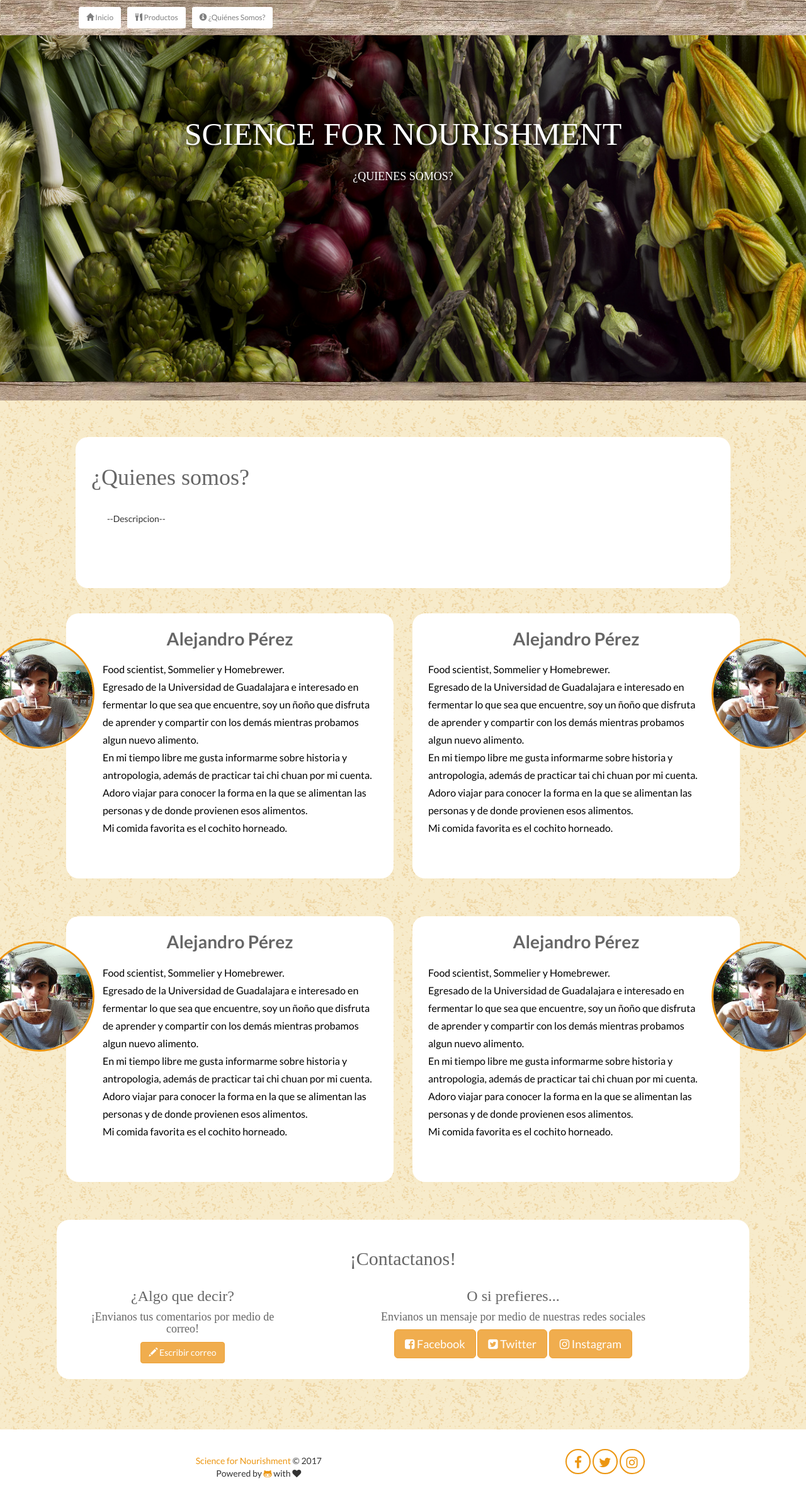
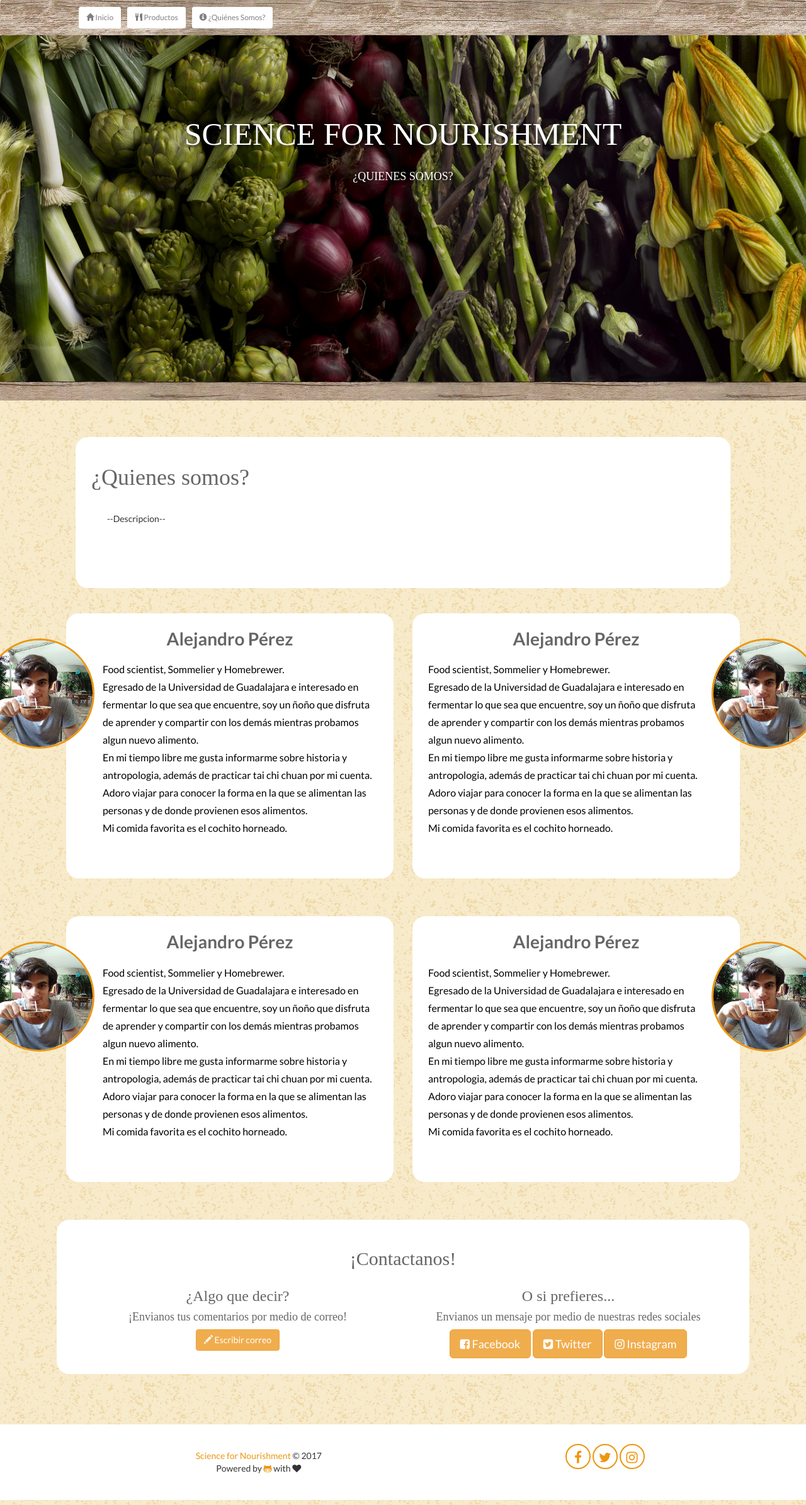
Before and after one commit to ScienceforNourishment/ScienceforNourishment.github.io, a Jekyll site: the page built from about.html, in a window 1280 px wide. Shown: the whole page at 63% size. Built offline with Jekyll 4.4.1, drawn with Linux system fonts in a browser that asks for light colours; nearby versions of some CDN libraries; some web fonts are replaced.

Commit message:
Fixing size

```diff
--- a/about.html
+++ b/about.html
@@ -125,12 +125,12 @@ title: "Science for Nourishment"
             </section>
             <div class="col-md-12 about border">
                 <h2 style="text-align: center">¡Contactanos!</h2>
-                <div class="col-md-4" style="text-align: center">
+                <div class="col-md-6" style="text-align: center">
                     <h3>¿Algo que decir?</h3>
                     <h4>¡Envianos tus comentarios por medio de correo!</h4>
                     <button type="button" class="btn btn-warning" data-toggle="modal" data-target="#myModal"><span class="glyphicon glyphicon-pencil"></span> Escribir correo</button>
                 </div>
-                <div class="col-md-8" style="text-align: center">
+                <div class="col-md-6" style="text-align: center">
                     <h3>O si prefieres...</h3>
                     <h4>Envianos un mensaje por medio de nuestras redes sociales</h4>
                     <a href="https://www.facebook.com/sciencefornourishment/" class="btn btn-lg btn-warning"><span class="fa fa-facebook-square"></span> Facebook</a>
```
